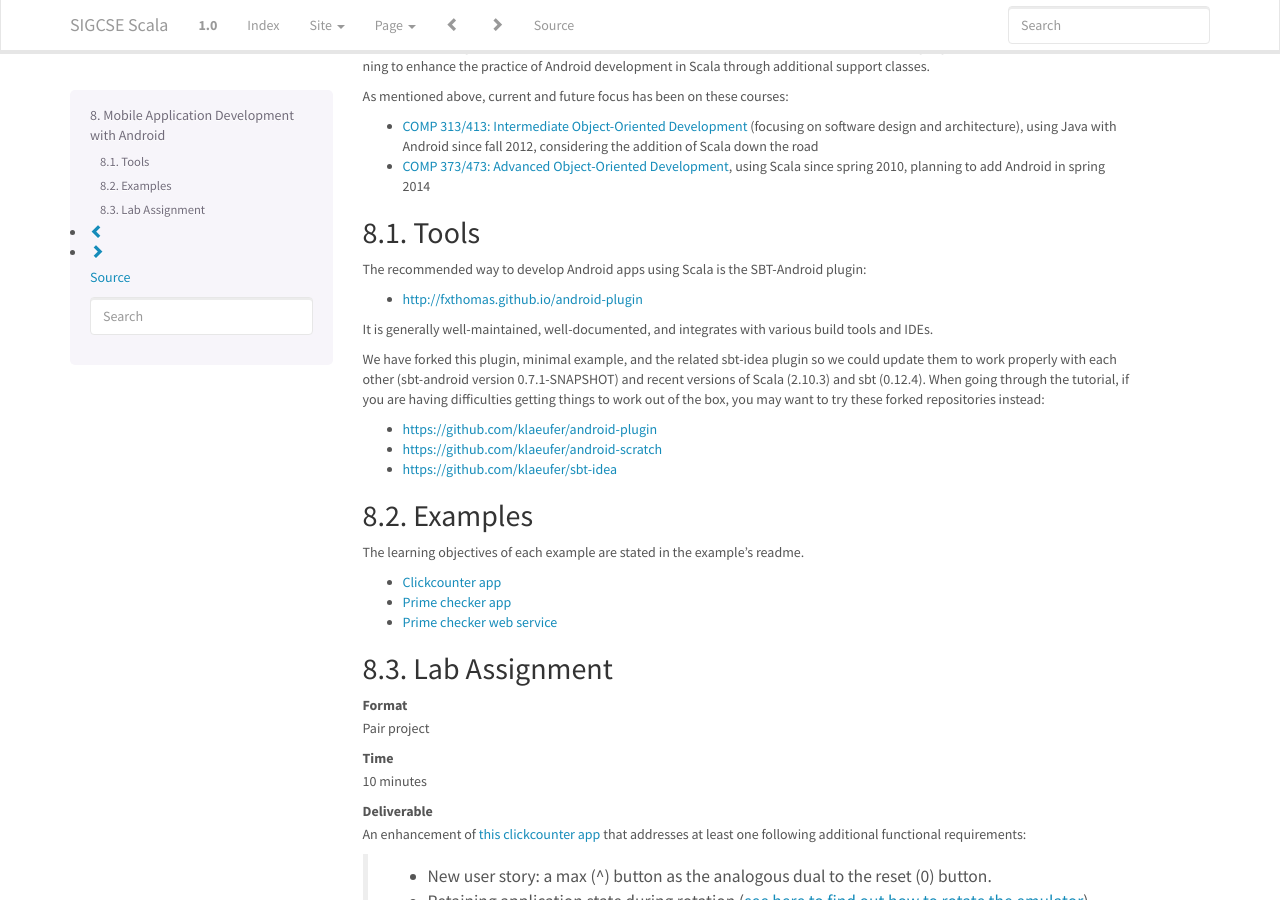
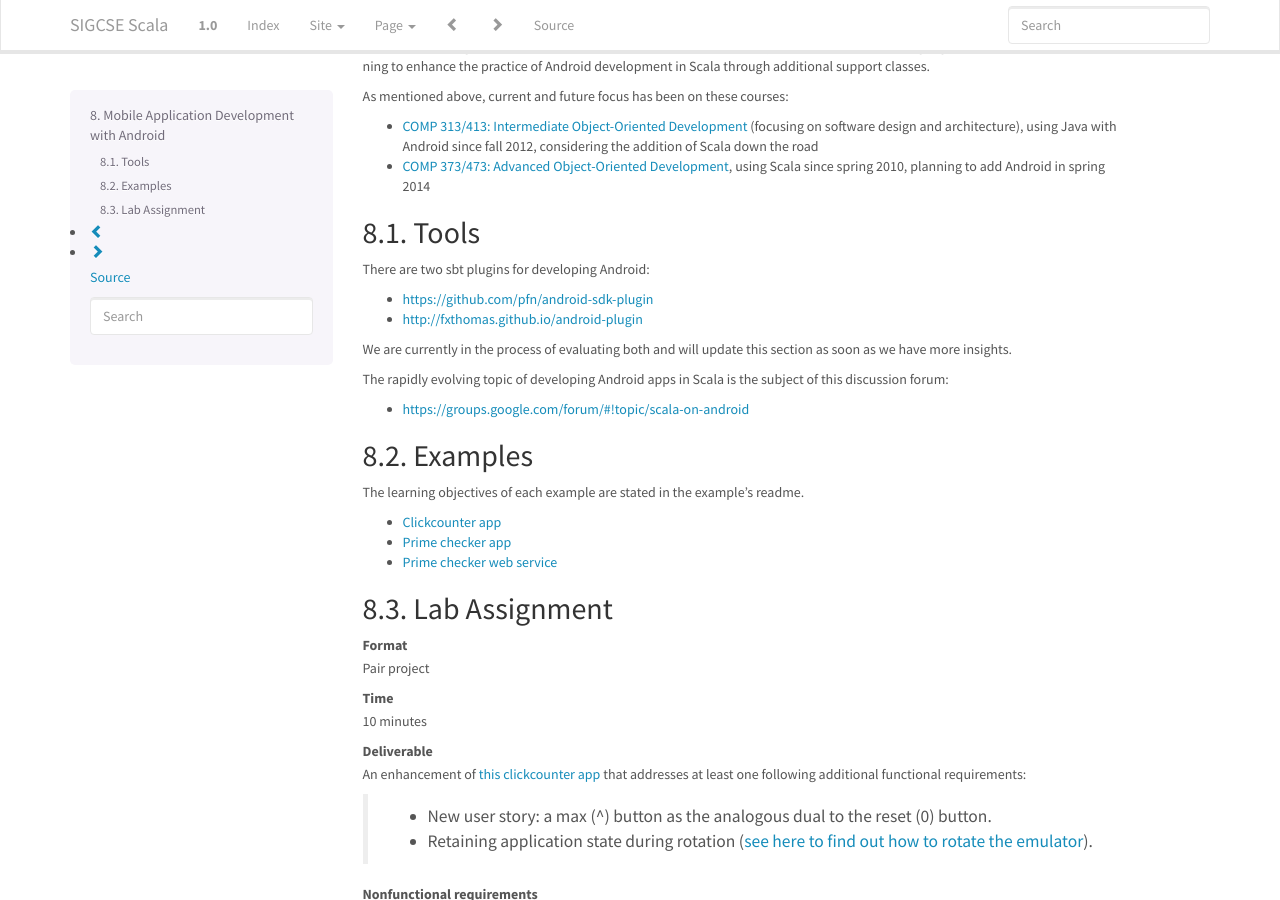
Before and after one commit to LoyolaChicagoBooks/scalaworkshop, a Sphinx documentation site: the page built from source/android.rst, in a window 1280 px wide and 900 px high, scrolled down 603 px. Built offline with Sphinx 7.4.7, drawn with Linux system fonts in a browser that asks for light colours.

Commit message:
updated Android section a bit more

```diff
--- a/source/android.rst
+++ b/source/android.rst
@@ -47,24 +47,18 @@ As mentioned above, current and future focus has been on these courses:
 Tools
 -----
 
-The recommended way to develop Android apps using Scala is the
-SBT-Android plugin:
+There are two sbt plugins for developing Android:
 
+- https://github.com/pfn/android-sdk-plugin
 - http://fxthomas.github.io/android-plugin
 
-It is generally well-maintained, well-documented, and integrates with
-various build tools and IDEs.
+We are currently in the process of evaluating both and will
+update this section as soon as we have more insights.
 
-We have forked this plugin, minimal example, and the related sbt-idea
-plugin so we could update them to work properly with each other
-(sbt-android version 0.7.1-SNAPSHOT) and recent versions of Scala
-(2.10.3) and sbt (0.12.4). When going through the tutorial, if you are
-having difficulties getting things to work out of the box, you may
-want to try these forked repositories instead:
+The rapidly evolving topic of developing Android apps in Scala is the
+subject of this discussion forum:
 
-- https://github.com/klaeufer/android-plugin
-- https://github.com/klaeufer/android-scratch
-- https://github.com/klaeufer/sbt-idea
+- https://groups.google.com/forum/#!topic/scala-on-android
 
 Examples
 --------
```
